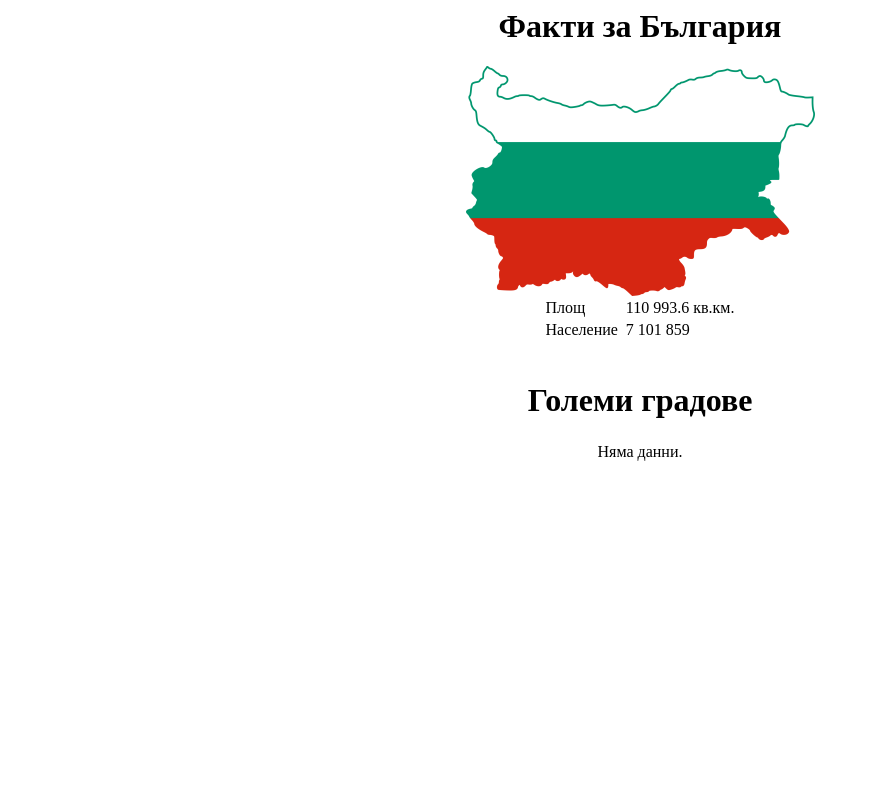
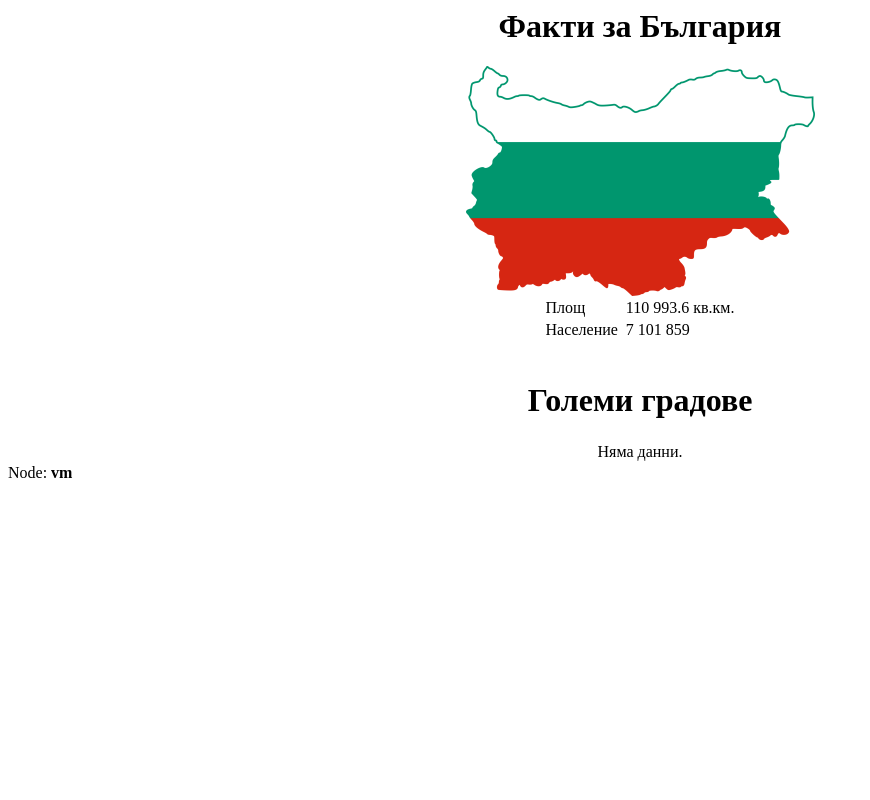
Before and after one commit to vvpanchev/devopshw, a PHP site: page / in a window 1280 px wide. Shown: the whole page, without its empty margins (0-870 px from the left). Run offline with PHP 8.4, Linux system fonts and the light colour scheme; data that the repository does not hold is empty.

Commit message:
Update index.php

```diff
--- a/web/index.php
+++ b/web/index.php
@@ -46,5 +46,6 @@ require_once ('config.php');
 ?>
       </table>
     </div>
+    <?php print "Node: <b>".gethostname()."</b>";?>
   </body>
 </html>
```
